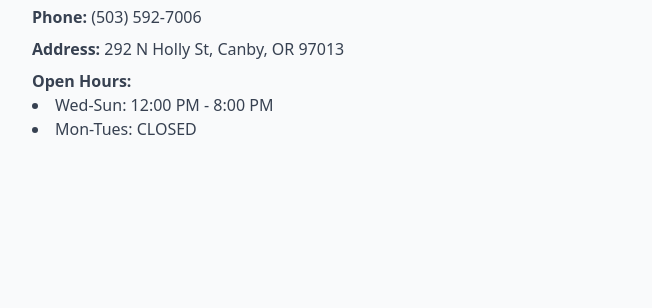
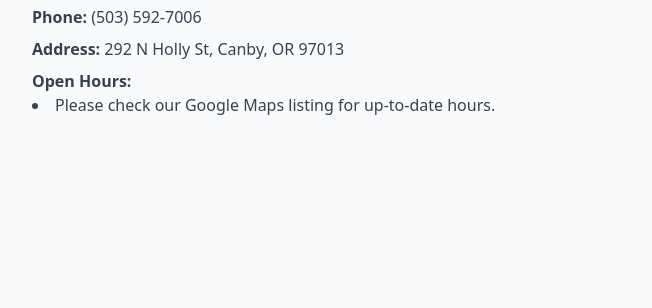
Before and after one commit to joelhenningsen/zulastea, a website: page index.html in a window 1280 px wide. Shown: the part 2066-2374 px from the top of the page, 0-652 px from the left. Drawn offline with Linux system fonts and the light colour scheme.

Commit message:
Update index.html
Change hours to say to check google

```diff
--- a/index.html
+++ b/index.html
@@ -129,8 +129,7 @@
             <p class="mt-2 text-gray-700"><strong>Address:</strong> 292 N Holly St, Canby, OR 97013</p>
             <p class="mt-2 text-gray-700"><strong>Open Hours:</strong></p>
             <ul class="list-disc list-inside text-gray-700">
-            <li>Wed-Sun: 12:00 PM - 8:00 PM</li>
-            <li>Mon-Tues: CLOSED</li>
+            <li>Please check our Google Maps listing for up-to-date hours.</li>
             </ul>
         </div>
         <!-- Google Maps Embed -->
```
